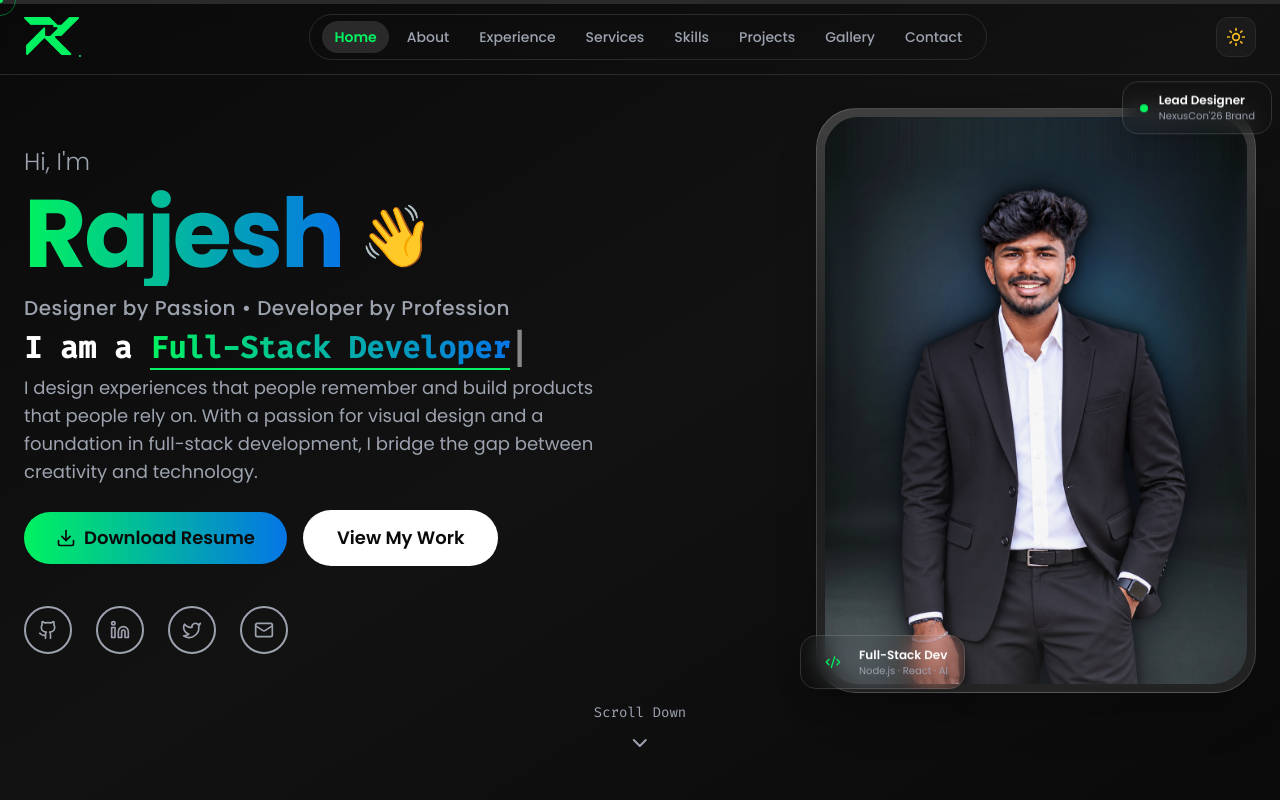
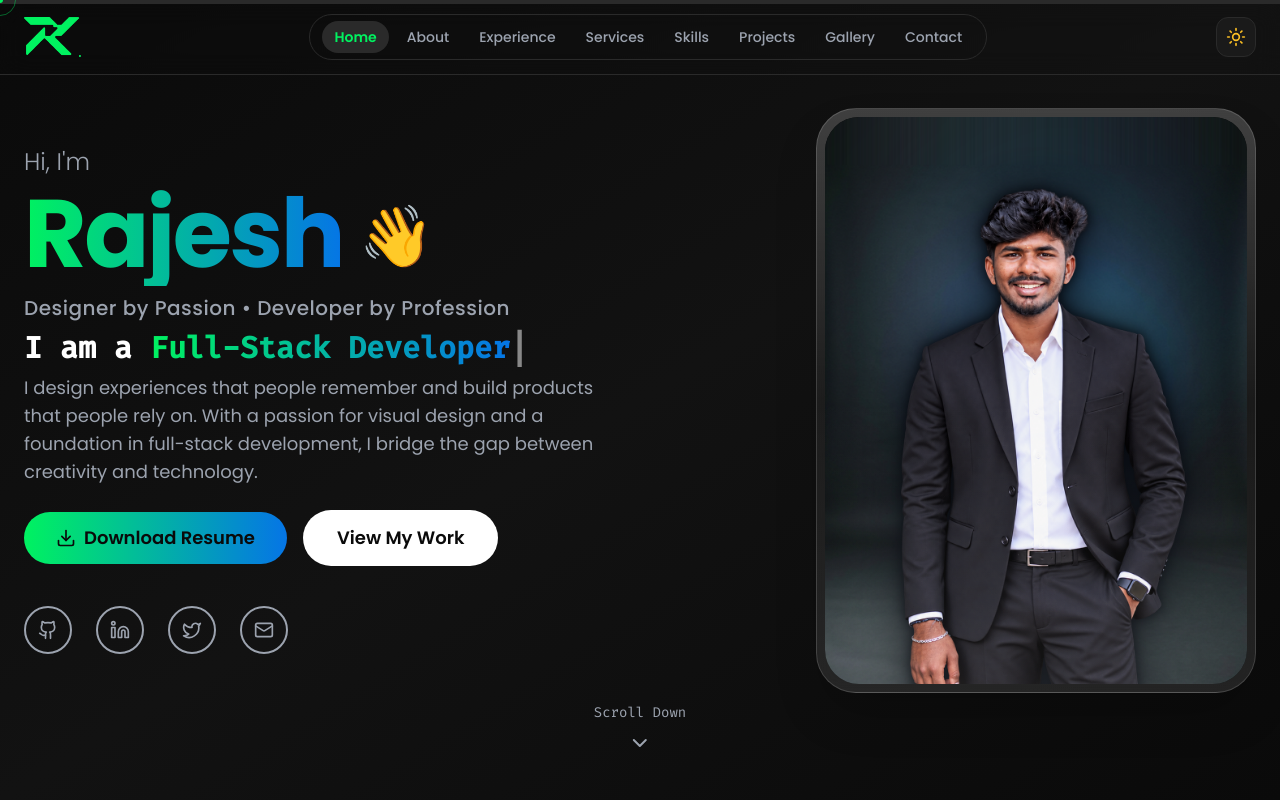
Before and after one commit to Rajesh-k11/Personal-Portfolio-RK, a React (Vite) app: page / in a window 1280 px wide. Shown: the top 800 px of the page. Built offline with nearby package versions, Linux system fonts and the light colour scheme.

Commit message:
feat: remove underline from roles and remove floating badges around hero portrait

```diff
--- a/src/components/Hero.tsx
+++ b/src/components/Hero.tsx
@@ -1,5 +1,5 @@
 import React, { useEffect, useState, useRef } from 'react';
-import { ChevronDown, Download, Github, Linkedin, Twitter, Mail, Code2 } from 'lucide-react';
+import { ChevronDown, Download, Github, Linkedin, Twitter, Mail } from 'lucide-react';
 import { gsap } from 'gsap';
 import resumePdf from '../assets/Resume - Rajesh.pdf';
 import profileImage from '../assets/profile 1.png';
@@ -13,9 +13,10 @@ const Hero: React.FC = () => {
 
   const roles = [
     'Full-Stack Developer',
-    'Visual Designer',
+    'Lead Visual Designer',
     'UI/UX Specialist',
     'Brand Identity Designer',
+    'Design Technologist',
     'GDG OnCampus Organizer'
   ];
 
@@ -58,19 +59,21 @@ const Hero: React.FC = () => {
       delay: 5
     });
 
-    // Subtle magnetic button pull
-    const magneticBtns = document.querySelectorAll<HTMLElement>('.magnetic-btn');
+    // Magnetic physics for CTA buttons & social icons
+    const magneticBtns = document.querySelectorAll('.magnetic-btn');
     const cleanups: (() => void)[] = [];
 
     magneticBtns.forEach((btn) => {
-      const handleMove = (e: MouseEvent) => {
-        const rect = btn.getBoundingClientRect();
-        const x = e.clientX - (rect.left + rect.width / 2);
-        const y = e.clientY - (rect.top + rect.height / 2);
+      const handleMove = (e: Event) => {
+        const mouseEvent = e as MouseEvent;
+        const rect = (btn as HTMLElement).getBoundingClientRect();
+        const x = mouseEvent.clientX - rect.left - rect.width / 2;
+        const y = mouseEvent.clientY - rect.top - rect.height / 2;
+
         gsap.to(btn, {
-          x: x * 0.28,
-          y: y * 0.28,
-          duration: 0.25,
+          x: x * 0.35,
+          y: y * 0.35,
+          duration: 0.3,
           ease: 'power2.out',
         });
       };
@@ -204,7 +207,7 @@ const Hero: React.FC = () => {
                 </div>
                 <div className="text-xl sm:text-2xl md:text-3xl text-text-main font-fira font-semibold">
                   I am a{' '}
-                  <span className="gradient-text border-b-2 border-primary">
+                  <span className="gradient-text">
                     {displayText}
                   </span>
                   <span className="animate-pulse">|</span>
@@ -280,35 +283,6 @@ const Hero: React.FC = () => {
                   <div className="absolute inset-0 bg-gradient-to-t from-dark/60 via-transparent to-transparent opacity-40 pointer-events-none"></div>
                 </div>
               </div>
-
-              {/* Floating Badge 1: Lead Designer (Top Right) */}
-              <div
-                className="absolute -top-3 -right-2 sm:-top-4 sm:-right-4 bg-dark/90 backdrop-blur-md border border-white/15 px-3.5 py-2 sm:px-4 sm:py-2.5 rounded-2xl shadow-xl flex items-center gap-2.5 pointer-events-none transform translate-z-10 animate-float"
-                style={{ animationDelay: '0.5s' }}
-              >
-                <div className="relative flex items-center justify-center w-2.5 h-2.5">
-                  <span className="w-2.5 h-2.5 rounded-full bg-primary animate-ping absolute"></span>
-                  <span className="w-2 h-2 rounded-full bg-primary relative"></span>
-                </div>
-                <div className="flex flex-col text-left">
-                  <span className="text-[10px] sm:text-xs font-semibold text-text-main leading-tight">Lead Designer</span>
-                  <span className="text-[9px] sm:text-[10px] text-text-muted">NexusCon'26 Brand</span>
-                </div>
-              </div>
-
-              {/* Floating Badge 2: Full-Stack Dev (Bottom Left) */}
-              <div
-                className="absolute -bottom-3 -left-2 sm:-bottom-4 sm:-left-4 bg-dark/90 backdrop-blur-md border border-white/15 px-3.5 py-2 sm:px-4 sm:py-2.5 rounded-2xl shadow-xl flex items-center gap-2.5 pointer-events-none transform translate-z-10 animate-float"
-                style={{ animationDelay: '1.8s' }}
-              >
-                <div className="w-7 h-7 sm:w-8 sm:h-8 rounded-xl bg-gradient-to-br from-secondary/30 to-primary/30 flex items-center justify-center text-primary shrink-0">
-                  <Code2 size={16} />
-                </div>
-                <div className="flex flex-col text-left">
-                  <span className="text-[10px] sm:text-xs font-semibold text-text-main leading-tight">Full-Stack Dev</span>
-                  <span className="text-[9px] sm:text-[10px] text-text-muted">Node.js · React · AI</span>
-                </div>
-              </div>
             </div>
           </div>
 
```
